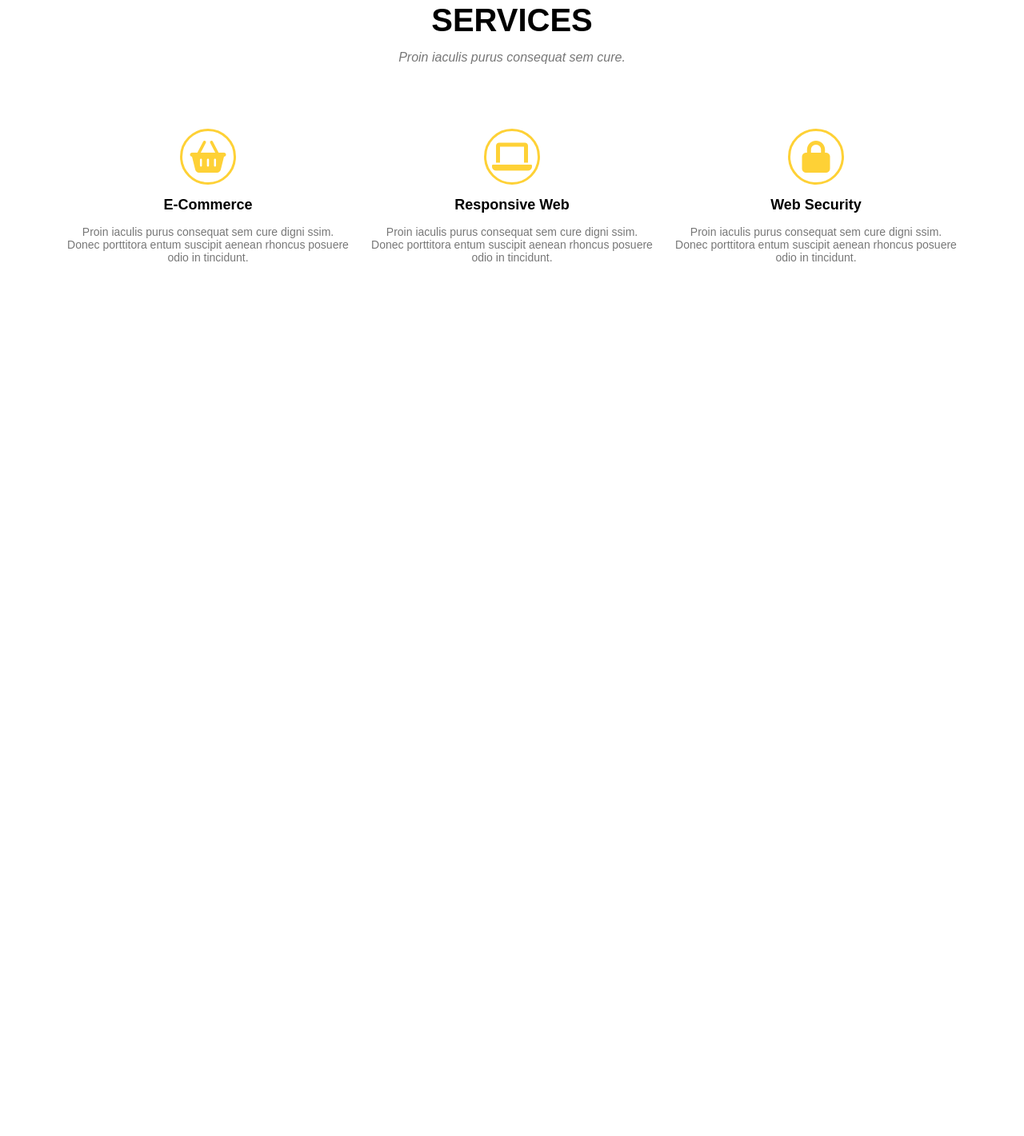
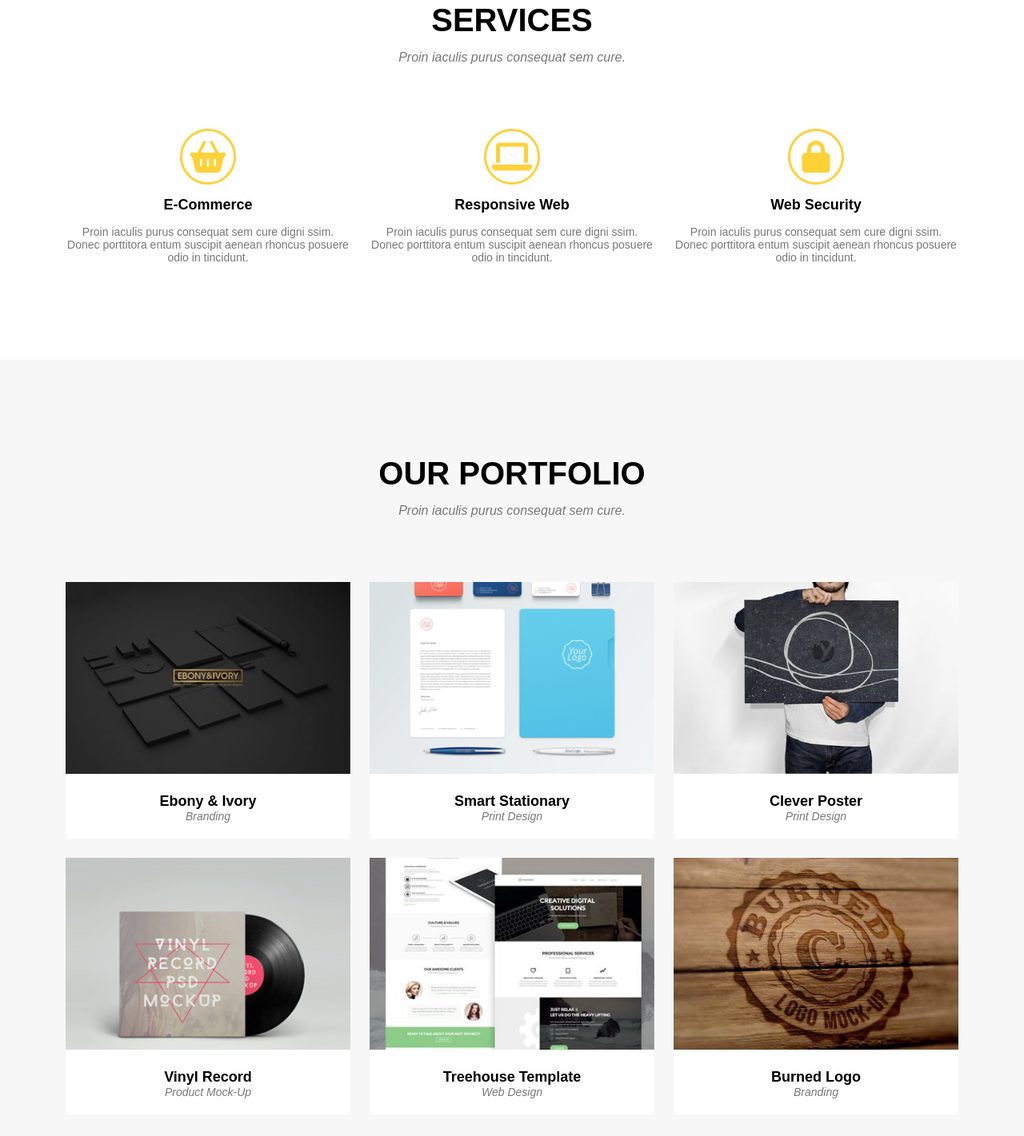
Before and after one commit to wjozwik/Golden_Studio-Project, a website: page index.html in a window 1280 px wide. Shown: the part 817-2238 px from the top of the page at 80% size. Before the commit the page ends 1267 px from the top, so only its background shows below. Drawn offline with Linux system fonts and the light colour scheme; a web font is replaced by a local one.

Commit message:
Update html and styles for portfolio section

```diff
--- a/index.html
+++ b/index.html
@@ -46,7 +46,7 @@
                     <h4>Proin iaculis purus consequat sem cure.</h4>
                 </div>
                 <div class="row">
-                    <div class="col ecommerce">
+                    <div class="col-sm-4">
                         <div class="icon-wrapper">
                             <i class="fa-solid fa-basket-shopping hover-none"></i>
                             <i class="fa-solid fa-basket-shopping fa-bounce"></i>
@@ -54,7 +54,7 @@
                         <h5>E-Commerce</h5>
                         <p>Proin iaculis purus consequat sem cure digni ssim. Donec porttitora entum suscipit aenean rhoncus posuere odio in tincidunt.</p>
                     </div>
-                    <div class="col">
+                    <div class="col-sm-4">
                         <div class="icon-wrapper">
                             <i class="fa-solid fa-laptop hover-none"></i>
                             <i class="fa-solid fa-laptop fa-bounce"></i>
@@ -62,7 +62,7 @@
                         <h5>Responsive Web</h5>
                         <p>Proin iaculis purus consequat sem cure digni ssim. Donec porttitora entum suscipit aenean rhoncus posuere odio in tincidunt.</p>
                     </div>
-                    <div class="col">
+                    <div class="col-sm-4">
                         <div class="icon-wrapper">
                             <i class="fa-solid fa-lock hover-none"></i>
                             <i class="fa-solid fa-lock fa-bounce"></i>
@@ -73,6 +73,70 @@
                 </div>
             </div>
         </section>
+        <section class="portfolio">
+            <div class="container">
+                <div class="row">
+                    <h3>Our portfolio</h3>
+                    <h4>Proin iaculis purus consequat sem cure.</h4>
+                </div>
+                <div class="row">
+                    <div class="col-sm-6 col-lg-4">
+                        <div class="box-wrapper">
+                            <div class="img-wrapper">
+                                <img src="images/Image1.png" alt="Image 1">
+                            </div>
+                            <h5>Ebony & Ivory</h5>
+                            <p>Branding</p>
+                        </div>
+                    </div>
+                    <div class="col-sm-6 col-lg-4">
+                        <div class="box-wrapper">
+                            <div class="img-wrapper">
+                                <img src="images/Image2.png" alt="Image 2">
+                            </div>
+                            <h5>Smart Stationary</h5>
+                            <p>Print Design</p>
+                        </div>
+                    </div>
+                    <div class="col-sm-6 col-lg-4">
+                        <div class="box-wrapper">
+                            <div class="img-wrapper">
+                                <img src="images/Image3.png" alt="Image 3">
+                            </div>
+                            <h5>Clever Poster</h5>
+                            <p>Print Design</p>
+                        </div>
+                    </div>
+                    <div class="col-sm-6 col-lg-4">
+                        <div class="box-wrapper">
+                            <div class="img-wrapper">
+                                <img src="images/Image4.png" alt="Image 4">
+                            </div>
+                            <h5>Vinyl Record</h5>
+                            <p>Product Mock-Up</p>
+                        </div>
+                    </div>
+                    <div class="col-sm-6 col-lg-4">
+                        <div class="box-wrapper">
+                            <div class="img-wrapper">
+                                <img src="images/Image5.png" alt="Image 5">
+                            </div>
+                            <h5>Treehouse Template</h5>
+                            <p>Web Design</p>
+                        </div>
+                    </div>
+                    <div class="col-sm-6 col-lg-4">
+                        <div class="box-wrapper">
+                            <div class="img-wrapper">
+                                <img src="images/Image6.png" alt="Image 6">
+                            </div>
+                            <h5>Burned Logo</h5>
+                            <p>Branding</p>
+                        </div>
+                    </div>
+                </div>
+            </div>
+        </section>
     </main>
 </body>
 </html>
--- a/sass/style.scss
+++ b/sass/style.scss
@@ -22,7 +22,6 @@ $font-S: 14px;
     margin: 0;
     padding: 0;
     font-family: $font-main;
-    // border: 1px solid black;
 }
 
 .color-main {
@@ -35,6 +34,25 @@ a {
 
 section {
     padding: 120px 0;
+}
+
+h3 {
+    font-size: $font-XXL;
+    text-transform: uppercase;
+    padding-bottom: 15px;
+}
+
+h4 {
+    color: $color-description;
+    font-family: $font-second;
+    font-style: italic;
+    font-weight: 300;
+    padding-bottom: 80px;
+}
+
+h5 {
+    font-size: $font-L;
+    padding: 15px 0;
 }
 
 /* Header */
@@ -171,25 +189,6 @@ nav {
     .row {
         text-align: center;
     }
-    .row:first-of-type {
-        padding-bottom: 80px;
-    }
-
-    h3 {
-        font-size: $font-XXL;
-        text-transform: uppercase;
-        padding-bottom: 15px;
-
-    }
-
-    h4 {
-        color: $color-description;
-        font-family: $font-second;
-        font-style: italic;
-        font-weight: 300;
-
-    }
-
 
     i {
         display: inline-block;
@@ -207,10 +206,6 @@ nav {
         display: none;
     }
 
-    h5 {
-        font-size: $font-L;
-        padding: 15px 0;
-    }
 
     p {
         color: $color-description;
@@ -219,10 +214,57 @@ nav {
     }
 }
 
-.services .col:hover .icon-wrapper i.fa-bounce {
+.services .row div:hover .icon-wrapper i.fa-bounce {
     display: inline-block;
 }
 
-.services .col:hover .icon-wrapper i.hover-none {
+.services .row div:hover .icon-wrapper i.hover-none {
     display: none;
 }
+
+/* Portfolio */
+.portfolio {
+    background-color: #f7f7f7;
+
+    .row {
+        text-align: center;
+    }
+
+    .img-wrapper {
+        width: 100%;
+        height: 30vh;
+        display: inline-block;
+        overflow: hidden;
+    }
+    .img-wrapper img {
+        width: 100%;
+        height: 100%;
+        object-fit: cover;
+    }
+
+    h5 {
+        padding: 20px 0 0 0;
+    }
+    p {
+        color: $color-description;
+        font-size: $font-S;
+        font-family: $font-second;
+        font-style: italic;
+        padding: 0 0 20px 0;
+        margin-bottom: 24px;
+    }
+
+    .box-wrapper {
+        background-color: white;
+
+        &:hover {
+            box-shadow: 0 4px 8px 0 rgba(0, 0, 0, 0.2), 0 6px 20px 0 rgba(0, 0, 0, 0.19);
+            transition: 1s;
+            scale: 1.05;
+        }
+    }
+}
+
+
+
+// * {border: 1px solid black;}
```
Also changed, not shown: css/style.css, 1 other file.
